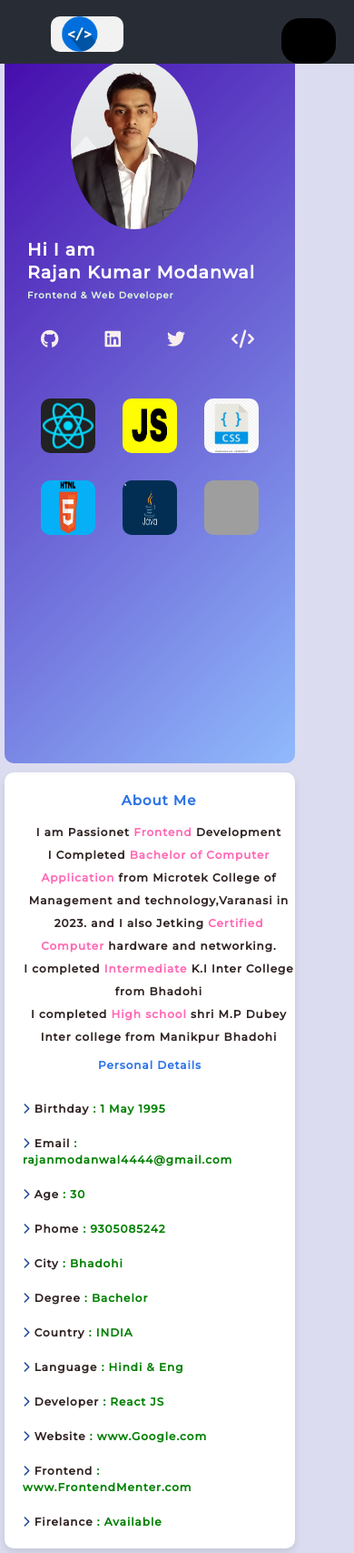
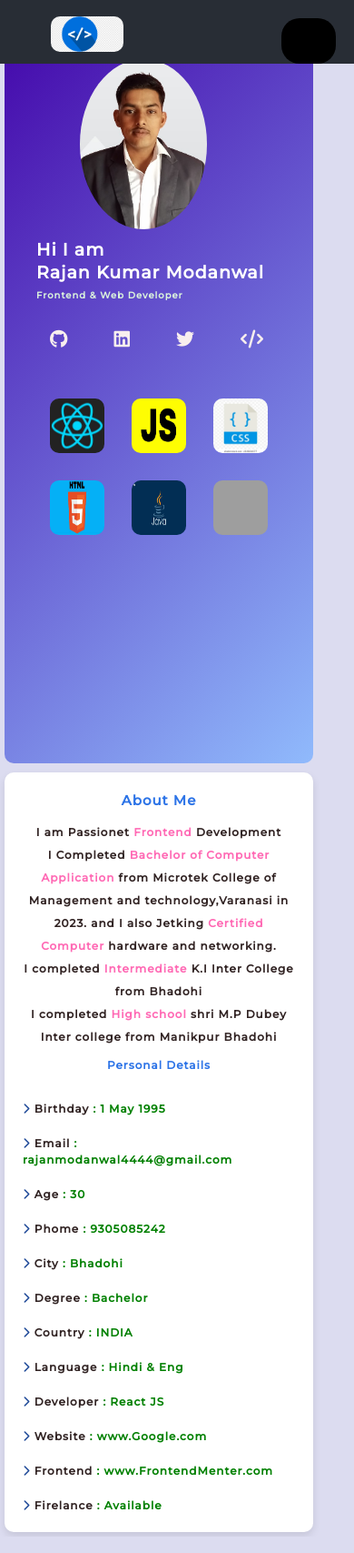
Before and after one commit to rajankumar4723/profile, a React (Vite) app: page / in a window 390 px wide. Shown: the whole page at 91% size. Built offline with nearby package versions, Linux system fonts and the light colour scheme; grey boxes are pictures that could not be loaded; some icons are missing.

Commit message:
Mobile done

```diff
--- a/src/components/style/About.css
+++ b/src/components/style/About.css
@@ -94,7 +94,7 @@
         margin: 5px;
         max-height: 200vh;
         max-width: 270px;
-        min-width: 320px;
+        min-width: 340px;
 
     }
 
--- a/src/components/style/Home.css
+++ b/src/components/style/Home.css
@@ -114,7 +114,7 @@
   .profile {
     margin: 5px;
     max-width: 270px;
-    min-width: 320px;
+    min-width: 340px;
   }
 
   .flexContainer {
```
